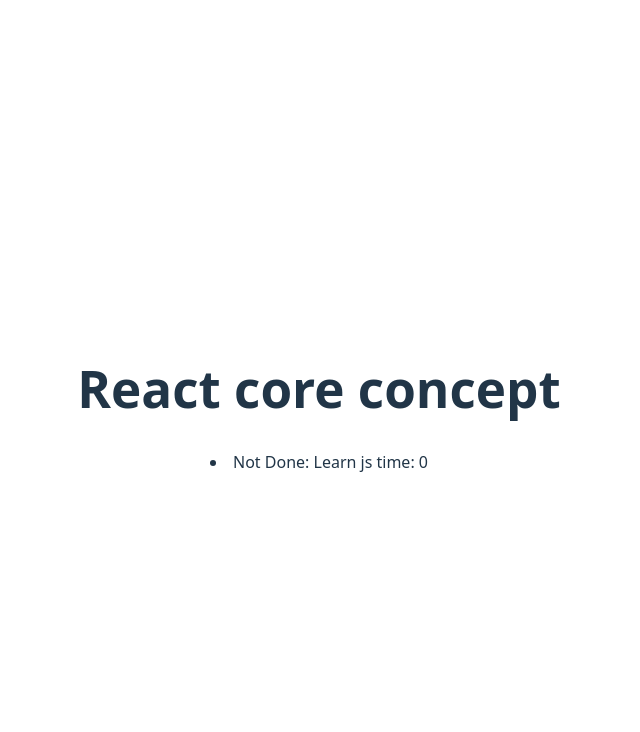
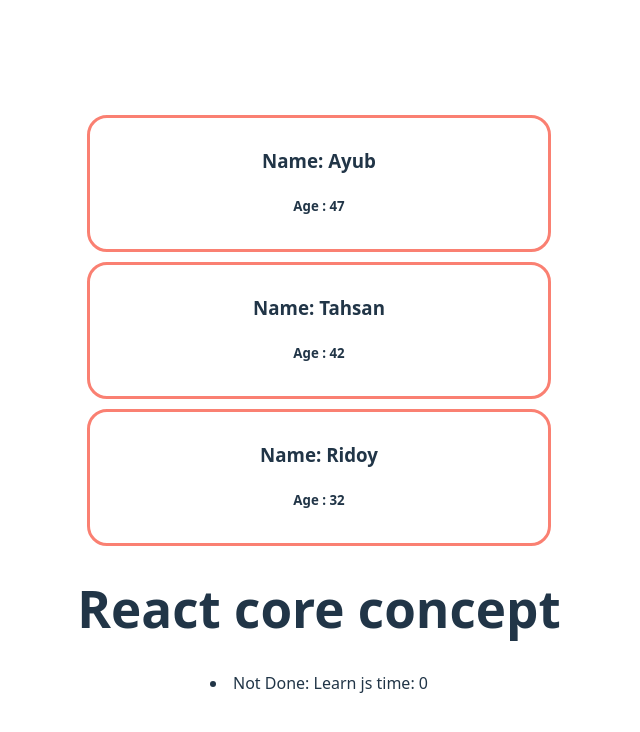
Before and after one commit to juhairulislam/my-first-react, a React (Vite) app: page / in a window 1280 px wide. Shown: the top 732 px of the page, without its empty margins (321-961 px from the left). Built offline with nearby package versions, Linux system fonts and the light colour scheme.

Commit message:
rendering list of users using map

```diff
--- a/src/App.css
+++ b/src/App.css
@@ -41,7 +41,7 @@
   color: #888;
 }
 
-.student{
+.student, .singer{
   margin: 10px ;
   padding: 10px;
   border-radius: 20px;
--- a/src/App.jsx
+++ b/src/App.jsx
@@ -1,11 +1,25 @@
 
 import './App.css'
 import ToDo from './todo' ;
+import Singer from './singer'
 
 function App() {
 
+  const singers = [
+    {id:1 , name: 'Ayub' , age: 47} ,
+    {id:2 , name: 'Tahsan' , age: 42} ,
+    {id:3 , name: 'Ridoy' , age: 32} ,
+
+  ]
+
   return (
     <>
+
+    {
+      singers.map(singer=> <Singer key={singer.id} singer={singer}></Singer>)
+    }
+
+
 
       <h1>React core concept</h1>
       <ToDo task='Learn react' isDone={true}></ToDo>
--- /dev/null
+++ b/src/singer.jsx
@@ -0,0 +1,12 @@
+import './App.css'
+
+export default function Singer({ singer }) {
+
+    return (
+        <div className='singer'>
+            <h3>Name: {singer.name} </h3>
+            <h5>Age : {singer.age} </h5>
+
+        </div>
+    )
+}
```
